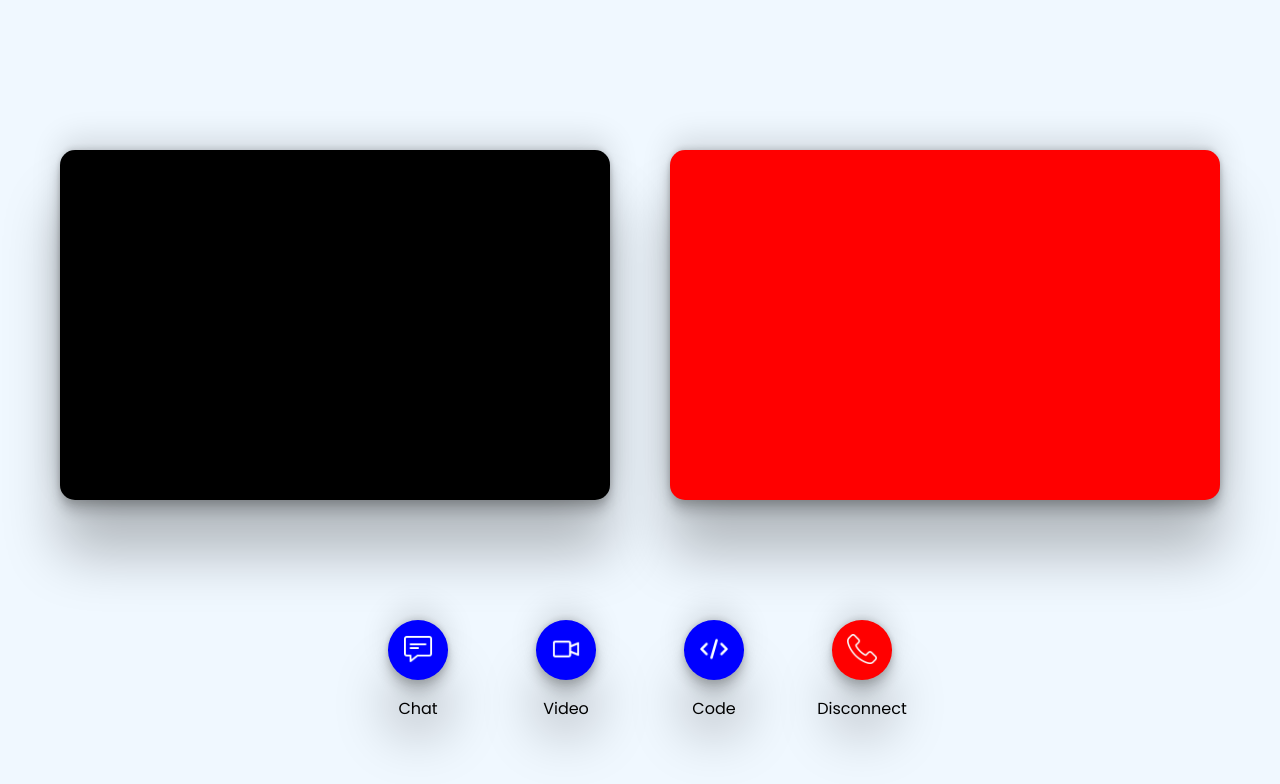
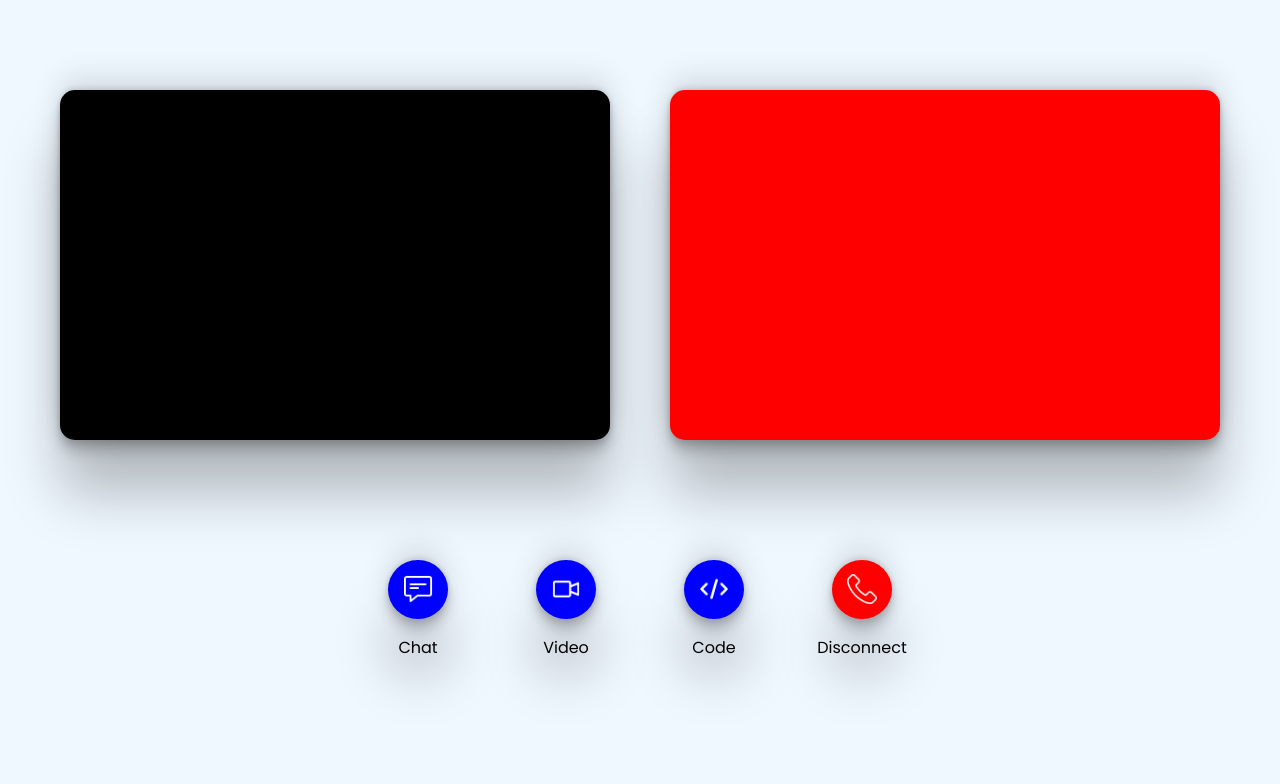
Before and after one commit to code-wizard123/Multiuser_Code, a React (Create React App) app in the folder client/: page /M_interviewer in a window 1280 px wide. Shown: the top 784 px of the page. Built offline with nearby package versions, Linux system fonts and the light colour scheme.

Commit message:
smol changes

```diff
--- a/client/src/App.css
+++ b/client/src/App.css
@@ -0,0 +1,7 @@
+body, html {
+    margin: 0;
+}
+
+body, html, * {
+    box-sizing: border-box;
+}
--- a/client/src/App.js
+++ b/client/src/App.js
@@ -4,7 +4,6 @@ import Home from './pages/Home_Interviewer';
 import Home_B from './pages/H_Interviewee'
 import Login from './pages/Login';
 import Login_B from './pages/Login_B';
-import Register from './pages/Register';
 import Signup from './pages/Signup';
 import Signup_B from './pages/Signup_B';
 import M_interviewer from './pages/M_interviewer';
--- a/client/src/css/M_interviewer.css
+++ b/client/src/css/M_interviewer.css
@@ -1,9 +1,9 @@
 @import url("https://fonts.googleapis.com/css2?family=Poppins:wght@300;400;500&display=swap");
-
 
 .meet-div {
     width: 100%;
     height: 100%;
+    padding-top: 7%;
 }
 
 .inner-div-cam {
@@ -13,27 +13,30 @@
     justify-content: space-evenly;
     flex-direction: row;
     flex-wrap: wrap;
-    margin-top: 150px;
 }
 
+.left-cam {
+    background-color: black;
+}
+
+.right-cam {
+    background-color: red;
+}
 
 .cam-A {
     border-radius: 15px;
     width: 550px;
     height: 350px;
-    background-color: black;
     box-shadow: rgba(0, 0, 0, 0.25) 0px 54px 55px, rgba(0, 0, 0, 0.12) 0px -12px 30px, rgba(0, 0, 0, 0.12) 0px 4px 6px, rgba(0, 0, 0, 0.17) 0px 12px 13px, rgba(0, 0, 0, 0.09) 0px -3px 5px;
-    cursor: pointer;
-    transition: all 0.3s ease;
+    transition: all 0.4s ease;
 }
 
 .cam-B {
     border-radius: 15px;
     width: 550px;
     height: 350px;
-    background-color: red;
     box-shadow: rgba(0, 0, 0, 0.25) 0px 54px 55px, rgba(0, 0, 0, 0.12) 0px -12px 30px, rgba(0, 0, 0, 0.12) 0px 4px 6px, rgba(0, 0, 0, 0.17) 0px 12px 13px, rgba(0, 0, 0, 0.09) 0px -3px 5px;
-
+    transition: all 0.4s ease;
 }
 
 .img-cam-A {
@@ -53,92 +56,105 @@
     display: flex;
     justify-content: center;
 }
-.center-optn{
+
+.center-optn {
     width: 50%;
     display: flex;
     justify-content: space-evenly;
     font-family: "poppins";
 }
-.btn-A{
+
+.btn-A {
     text-align: center;
     width: 100px;
 
 }
-.btn-A button{
+
+.btn-A button {
     width: 60px;
     border-radius: 50%;
     background-color: #0000FF;
     box-shadow: rgba(0, 0, 0, 0.25) 0px 54px 55px, rgba(0, 0, 0, 0.12) 0px -12px 30px, rgba(0, 0, 0, 0.12) 0px 4px 6px, rgba(0, 0, 0, 0.17) 0px 12px 13px, rgba(0, 0, 0, 0.09) 0px -3px 5px;
 }
-.btn-A button:hover{
+
+.btn-A button:hover {
     background-color: black;
 }
-.btn-B button:hover{
+
+.btn-B button:hover {
     background-color: black;
 }
-.btn-C button:hover{
+
+.btn-C button:hover {
     background-color: black;
 }
-.btn-D button:hover{
+
+.btn-D button:hover {
     background-color: black;
 }
-.btn-A img{
+
+.btn-A img {
     margin-top: 2px;
     width: 30px;
 }
 
-.btn-B{
+.btn-B {
     text-align: center;
     width: 100px;
 
 }
-.btn-B button{
+
+.btn-B button {
     width: 60px;
     border-radius: 50%;
     background-color: #0000FF;
     box-shadow: rgba(0, 0, 0, 0.25) 0px 54px 55px, rgba(0, 0, 0, 0.12) 0px -12px 30px, rgba(0, 0, 0, 0.12) 0px 4px 6px, rgba(0, 0, 0, 0.17) 0px 12px 13px, rgba(0, 0, 0, 0.09) 0px -3px 5px;
 }
-.btn-B img{
+
+.btn-B img {
     margin-top: 2px;
     width: 30px;
 }
 
-.btn-C{
+.btn-C {
     text-align: center;
     width: 100px;
 
 }
-.btn-C button{
+
+.btn-C button {
     width: 60px;
     border-radius: 50%;
     background-color: #0000FF;
     box-shadow: rgba(0, 0, 0, 0.25) 0px 54px 55px, rgba(0, 0, 0, 0.12) 0px -12px 30px, rgba(0, 0, 0, 0.12) 0px 4px 6px, rgba(0, 0, 0, 0.17) 0px 12px 13px, rgba(0, 0, 0, 0.09) 0px -3px 5px;
 }
-.btn-C img{
+
+.btn-C img {
     margin-top: 2px;
     width: 30px;
 }
 
 
-.btn-D{
+.btn-D {
     text-align: center;
     width: 100px;
 
 }
-.btn-D button{
+
+.btn-D button {
     width: 60px;
     border-radius: 50%;
     background-color: #ff0000;
     box-shadow: rgba(0, 0, 0, 0.25) 0px 54px 55px, rgba(0, 0, 0, 0.12) 0px -12px 30px, rgba(0, 0, 0, 0.12) 0px 4px 6px, rgba(0, 0, 0, 0.17) 0px 12px 13px, rgba(0, 0, 0, 0.09) 0px -3px 5px;
 }
 
-.btn-D img{
+.btn-D img {
     margin-top: 2px;
     width: 30px;
 }
 
 
-.btn-E{
+.btn-E {
     text-align: center;
     width: 100px;
 
@@ -149,12 +165,11 @@ font-family: "poppins";
 
 
 
-@media screen and (max-width: 1200px){
+@media screen and (max-width: 1200px) {
     .cam-A {
         border-radius: 15px;
         width: 550px;
         height: 350px;
-        background-color: black;
         box-shadow: rgba(0, 0, 0, 0.25) 0px 54px 55px, rgba(0, 0, 0, 0.12) 0px -12px 30px, rgba(0, 0, 0, 0.12) 0px 4px 6px, rgba(0, 0, 0, 0.17) 0px 12px 13px, rgba(0, 0, 0, 0.09) 0px -3px 5px;
 
     }
@@ -164,10 +179,10 @@ font-family: "poppins";
         border-radius: 15px;
         width: 350px;
         height: 250px;
-        background-color: red;
         box-shadow: rgba(0, 0, 0, 0.25) 0px 54px 55px, rgba(0, 0, 0, 0.12) 0px -12px 30px, rgba(0, 0, 0, 0.12) 0px 4px 6px, rgba(0, 0, 0, 0.17) 0px 12px 13px, rgba(0, 0, 0, 0.09) 0px -3px 5px;
         margin-top: 100px;
     }
+
     .inner-div-cam {
 
         width: 100%;
@@ -180,12 +195,12 @@ font-family: "poppins";
     }
 
 }
-@media screen and (max-width: 1000px){
+
+@media screen and (max-width: 1000px) {
     .cam-A {
         border-radius: 15px;
         width: 450px !important;
         height: 350px;
-        background-color: black;
         box-shadow: rgba(0, 0, 0, 0.25) 0px 54px 55px, rgba(0, 0, 0, 0.12) 0px -12px 30px, rgba(0, 0, 0, 0.12) 0px 4px 6px, rgba(0, 0, 0, 0.17) 0px 12px 13px, rgba(0, 0, 0, 0.09) 0px -3px 5px;
 
     }
@@ -195,10 +210,10 @@ font-family: "poppins";
         border-radius: 15px;
         width: 240px;
         height: 200px;
-        background-color: red;
         box-shadow: rgba(0, 0, 0, 0.25) 0px 54px 55px, rgba(0, 0, 0, 0.12) 0px -12px 30px, rgba(0, 0, 0, 0.12) 0px 4px 6px, rgba(0, 0, 0, 0.17) 0px 12px 13px, rgba(0, 0, 0, 0.09) 0px -3px 5px;
         margin-top: 150px;
     }
+
     .inner-div-cam {
 
         width: 100%;
@@ -211,12 +226,11 @@ font-family: "poppins";
     }
 }
 
-@media screen and (max-width: 800px){
+@media screen and (max-width: 800px) {
     .cam-A {
         border-radius: 15px;
         width: 550px !important;
         height: 350px;
-        background-color: black;
         box-shadow: rgba(0, 0, 0, 0.25) 0px 54px 55px, rgba(0, 0, 0, 0.12) 0px -12px 30px, rgba(0, 0, 0, 0.12) 0px 4px 6px, rgba(0, 0, 0, 0.17) 0px 12px 13px, rgba(0, 0, 0, 0.09) 0px -3px 5px;
         margin-top: -50px;
     }
@@ -226,12 +240,12 @@ font-family: "poppins";
         border-radius: 15px;
         width: 240px;
         height: 200px;
-        background-color: red;
         box-shadow: rgba(0, 0, 0, 0.25) 0px 54px 55px, rgba(0, 0, 0, 0.12) 0px -12px 30px, rgba(0, 0, 0, 0.12) 0px 4px 6px, rgba(0, 0, 0, 0.17) 0px 12px 13px, rgba(0, 0, 0, 0.09) 0px -3px 5px;
         margin-top: -200px;
         margin-left: 210px;
         display: none;
     }
+
     .inner-div-cam {
         width: 100%;
         display: flex;
@@ -240,19 +254,20 @@ font-family: "poppins";
         flex-direction: column;
         flex-wrap: wrap;
     }
-    .center-optn{
+
+    .center-optn {
         width: 70%;
         display: flex;
         justify-content: space-evenly;
         font-family: "poppins";
     }
 }
-@media screen and (max-width: 800px){
+
+@media screen and (max-width: 800px) {
     .cam-A {
         border-radius: 15px;
         width: 350px !important;
         height: 450px;
-        background-color: black;
         box-shadow: rgba(0, 0, 0, 0.25) 0px 54px 55px, rgba(0, 0, 0, 0.12) 0px -12px 30px, rgba(0, 0, 0, 0.12) 0px 4px 6px, rgba(0, 0, 0, 0.17) 0px 12px 13px, rgba(0, 0, 0, 0.09) 0px -3px 5px;
         margin-top: -70px;
     }
@@ -262,12 +277,12 @@ font-family: "poppins";
         border-radius: 15px;
         width: 240px;
         height: 200px;
-        background-color: red;
         box-shadow: rgba(0, 0, 0, 0.25) 0px 54px 55px, rgba(0, 0, 0, 0.12) 0px -12px 30px, rgba(0, 0, 0, 0.12) 0px 4px 6px, rgba(0, 0, 0, 0.17) 0px 12px 13px, rgba(0, 0, 0, 0.09) 0px -3px 5px;
         margin-top: -200px;
         margin-left: 210px;
         display: none;
     }
+
     .inner-div-cam {
         width: 100%;
         display: flex;
@@ -276,97 +291,111 @@ font-family: "poppins";
         flex-direction: column;
         flex-wrap: wrap;
     }
-    .center-optn{
+
+    .center-optn {
         margin-top: -80px;
         width: 90%;
         display: flex;
         justify-content: space-evenly;
         font-family: "poppins";
     }
-        .center-optn p{
+
+    .center-optn p {
         font-size: 12px;
         font-weight: bold;
     }
-        .btn-A{
+
+    .btn-A {
         text-align: center;
         width: 100px;
 
     }
-        .btn-A button{
+
+    .btn-A button {
         width: 55px;
         border-radius: 50%;
         background-color: #0000FF;
         box-shadow: rgba(0, 0, 0, 0.25) 0px 54px 55px, rgba(0, 0, 0, 0.12) 0px -12px 30px, rgba(0, 0, 0, 0.12) 0px 4px 6px, rgba(0, 0, 0, 0.17) 0px 12px 13px, rgba(0, 0, 0, 0.09) 0px -3px 5px;
     }
-        .btn-A button:hover{
+
+    .btn-A button:hover {
         background-color: black;
     }
-        .btn-B button:hover{
+
+    .btn-B button:hover {
         background-color: black;
     }
-        .btn-C button:hover{
+
+    .btn-C button:hover {
         background-color: black;
     }
-        .btn-D button:hover{
+
+    .btn-D button:hover {
         background-color: black;
     }
-        .btn-A img{
+
+    .btn-A img {
         margin-top: 2px;
         width: 23px;
     }
 
-        .btn-B{
+    .btn-B {
         text-align: center;
         width: 100px;
 
     }
-        .btn-B button{
+
+    .btn-B button {
         width: 55px;
         border-radius: 50%;
         background-color: #0000FF;
         box-shadow: rgba(0, 0, 0, 0.25) 0px 54px 55px, rgba(0, 0, 0, 0.12) 0px -12px 30px, rgba(0, 0, 0, 0.12) 0px 4px 6px, rgba(0, 0, 0, 0.17) 0px 12px 13px, rgba(0, 0, 0, 0.09) 0px -3px 5px;
     }
-        .btn-B img{
+
+    .btn-B img {
         margin-top: 2px;
         width: 23px;
     }
 
-        .btn-C{
+    .btn-C {
         text-align: center;
         width: 100px;
 
     }
-        .btn-C button{
+
+    .btn-C button {
         width: 55px;
         border-radius: 50%;
         background-color: #0000FF;
         box-shadow: rgba(0, 0, 0, 0.25) 0px 54px 55px, rgba(0, 0, 0, 0.12) 0px -12px 30px, rgba(0, 0, 0, 0.12) 0px 4px 6px, rgba(0, 0, 0, 0.17) 0px 12px 13px, rgba(0, 0, 0, 0.09) 0px -3px 5px;
     }
-        .btn-C img{
+
+    .btn-C img {
         margin-top: 2px;
         width: 23px;
     }
 
 
-        .btn-D{
+    .btn-D {
         text-align: center;
         width: 100px;
 
     }
-        .btn-D button{
+
+    .btn-D button {
         width: 55px;
         border-radius: 50%;
         background-color: #ff0000;
         box-shadow: rgba(0, 0, 0, 0.25) 0px 54px 55px, rgba(0, 0, 0, 0.12) 0px -12px 30px, rgba(0, 0, 0, 0.12) 0px 4px 6px, rgba(0, 0, 0, 0.17) 0px 12px 13px, rgba(0, 0, 0, 0.09) 0px -3px 5px;
     }
 
-        .btn-D img{
+    .btn-D img {
         margin-top: 2px;
         width: 23px;
     }
 
 
-        .btn-E{
+    .btn-E {
         text-align: center;
         width: 100px;
 
--- a/client/src/pages/M_interviewer.js
+++ b/client/src/pages/M_interviewer.js
@@ -2,85 +2,25 @@ import React, { useState, useEffect } from 'react';
 import '../css/M_interviewer.css'
 
 const M_interviewer = () => {
-  const [isStyle1, setStyle1] = useState(true);
-  const [allowSwitch, setAllowSwitch] = useState(true);
+  const [isStyle, setIsStyle] = useState(true);
 
   const switchStyles = () => {
-    setStyle1((prevStyle) => !prevStyle);
-  };
+    if(window.screen.width < 1200){
+      setIsStyle(!isStyle);
+    }
+  }
 
-  useEffect(() => {
-    const handleResize = () => {
-      const screenWidth = window.innerWidth;
-      setAllowSwitch(screenWidth < 1200);
-    };
-
-    // Add event listener for window resize
-    window.addEventListener('resize', handleResize);
-
-    // Remove event listener on component unmount
-    return () => {
-      window.removeEventListener('resize', handleResize);
-    };
-  }, []); // Empty dependency array to ensure the effect runs only once on mount
-
-  if (!allowSwitch) {
   return (
     <div className='meet-div'>
       <div className='inner-div-cam'>
 
-<div className= 'cam-A'>
+        <div className= {isStyle ? 'cam-A left-cam' : 'cam-B left-cam'} onClick={switchStyles} >
           {/* <img src='interviewer.jpg' className='img-cam-A'></img> */}
         </div>
 
-<div className ='cam-B'>
+        <div className={isStyle ? 'cam-B right-cam' : 'cam-A right-cam'} onClick={switchStyles} >
           {/* <img src='interviewee.jpg' className='img-cam-B'></img> */}
         </div>
-
-</div>
-
-<div className='options'>
-  <div className='center-optn'>
-
-<div className='btn-A'>
-  <button><img src='comment.png'></img></button>
-  <p>Chat</p>
-</div>
-
-<div className='btn-B'>
-  <button><img src='video.png'></img></button>
-  <p>Video</p>
-</div>
-
-<div className='btn-C'>
-  <button><img src='code.png'></img></button>
-  <p>Code</p>
-</div>
-
-<div className='btn-D'>
-  <button><img src='telephoneA.png'></img></button>
-  <p>Disconnect</p>
-</div>
-
-</div>
-</div>
-
-    </div>
-    );
-  }
-  return (
-    <div className='meet-div'>
-<div className='inner-div-cam'>
-
-<div className={isStyle1 ? 'cam-A' : 'cam-B' }onClick={switchStyles}
-        >
-{/* <img src='interviewer.jpg' className='img-cam-A'></img> */}
-</div>
-
-<div className={isStyle1 ? 'cam-B' : 'cam-A'} onClick={switchStyles} >
-{/* <img src='interviewee.jpg' className='img-cam-B'></img> */}
-</div>
-
       </div>
 
       <div className='options'>
```
Lines whose indentation alone changed are shown as unchanged.
